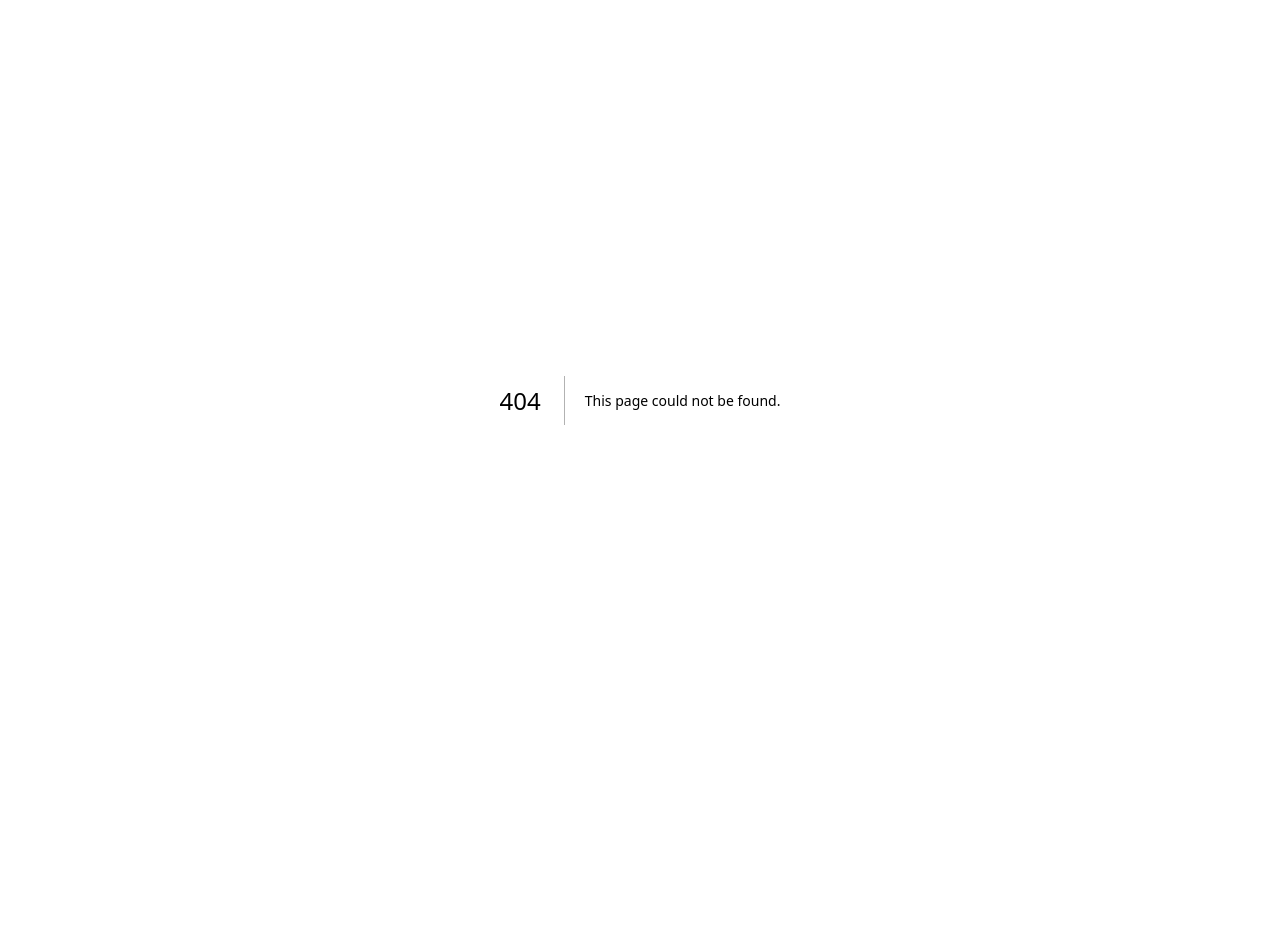
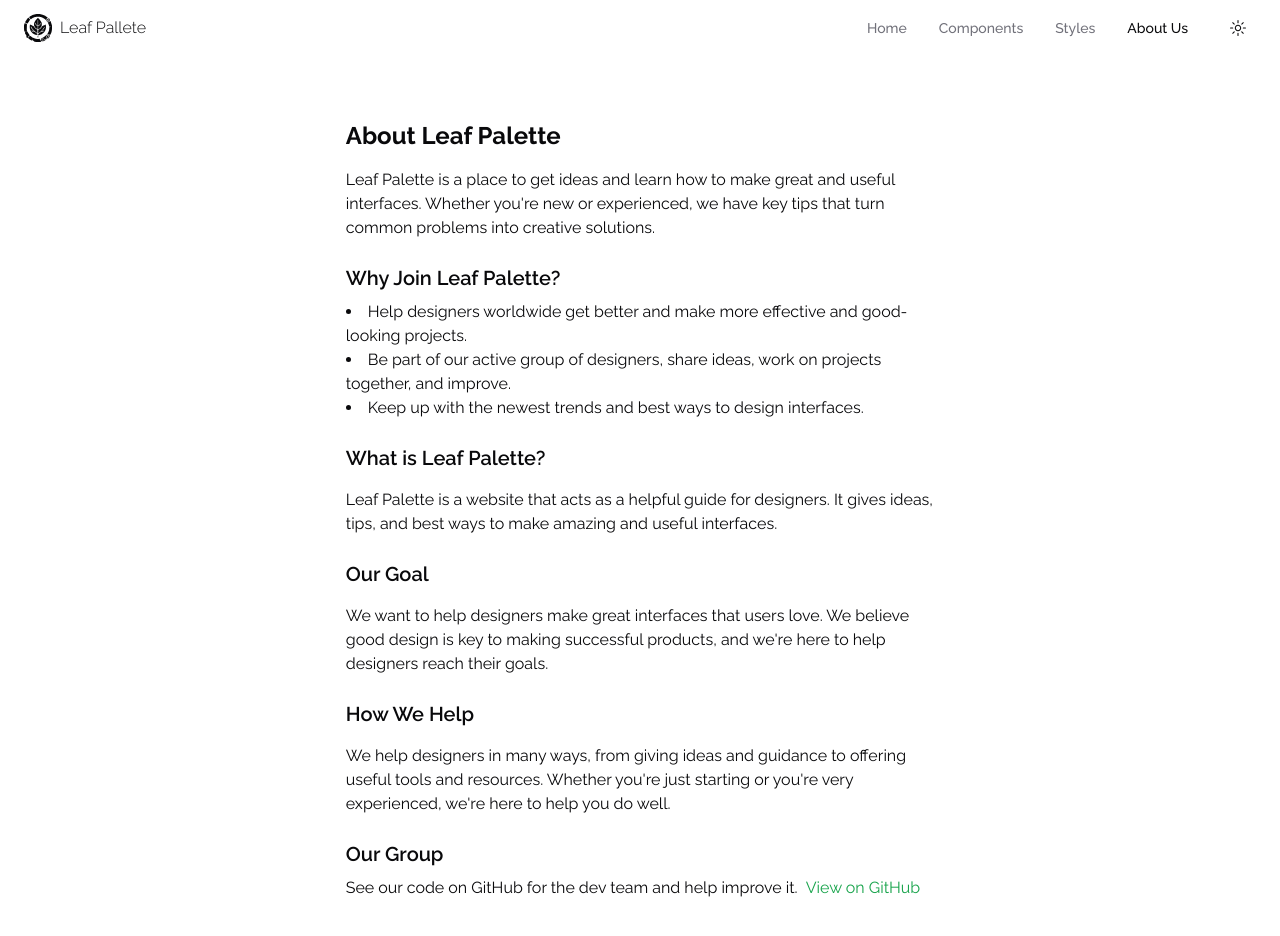
Before and after one commit to Leaf-Pallete/leaf-pallete, a Next.js app: page /about in a window 1280 px wide. Before the commit this address had no page. Shown: the top 936 px of the page. Before the commit the page ends 800 px from the top, so only its background shows below. Built offline with nearby package versions, Linux system fonts and the light colour scheme.

Commit message:
fix: add linkedin page and github repo links

```diff
--- /dev/null
+++ b/app/(about)/about/layout.tsx
@@ -0,0 +1,18 @@
+import Header from "@/components/shared/Header";
+
+interface AboutLayoutProps {
+  children: React.ReactNode;
+}
+
+export default function AboutLayout({ children }: AboutLayoutProps) {
+	return (
+		<div className="flex flex-col max-w-[1440px] mx-auto">
+		<Header />
+		<div className="flex-1 flex">
+			<div className="flex flex-col w-full">
+				<main className="px-6 py-8 w-full h-full">{children}</main>
+			</div>
+		</div>
+		</div>
+	);
+}
--- /dev/null
+++ b/app/(about)/about/page.tsx
@@ -0,0 +1,62 @@
+import React from 'react';
+
+export default function AboutPage() {
+    return (
+        <main className="px-6 py-8 max-w-prose mx-auto">
+            <h1 className="text-2xl font-bold">About Leaf Palette</h1>
+            <p className="mt-4">
+                Leaf Palette is a place to get ideas and learn how to make great and
+                useful interfaces. Whether you're new or experienced, we have key tips
+                that turn common problems into creative solutions.
+            </p>
+            <h2 className="mt-6 text-xl font-semibold">
+                Why Join Leaf Palette?
+            </h2>
+            <ul className="list-disc list-inside mt-2">
+                <li>
+                    Help designers worldwide get better and make more effective and
+                    good-looking projects.
+                </li>
+                <li>
+                    Be part of our active group of designers, share ideas, work on
+                    projects together, and improve.
+                </li>
+                <li>
+                    Keep up with the newest trends and best ways to design interfaces.
+                </li>
+            </ul>
+            <h2 className="mt-6 text-xl font-semibold">What is Leaf Palette?</h2>
+            <p className="mt-4">
+                Leaf Palette is a website that acts as a helpful guide for designers.
+                It gives ideas, tips, and best ways to make amazing and useful interfaces.
+            </p>
+            <h2 className="mt-6 text-xl font-semibold">Our Goal</h2>
+            <p className="mt-4">
+                We want to help designers make great interfaces that users love. We
+                believe good design is key to making successful products, and we're
+                here to help designers reach their goals.
+            </p>
+            <h2 className="mt-6 text-xl font-semibold">How We Help</h2>
+            <p className="mt-4">
+                We help designers in many ways, from giving ideas and guidance to
+                offering useful tools and resources. Whether you're just starting or
+                you're very experienced, we're here to help you do well.
+            </p>
+            <div className="mt-6">
+                <h2 className="text-xl font-semibold">Our Group</h2>
+                <p className="mt-2">
+                    See our code on GitHub for the dev team and help improve it.
+                    <a
+                        href="https://github.com/Leaf-Pallete"
+                        target="_blank"
+                        rel="noopener noreferrer"
+                        className="text-primary hover:text-primary/80 ml-2 inline-flex items-center"
+                    >
+                         View on GitHub
+                    </a>
+                </p>
+            </div>
+
+        </main>
+    );
+}
--- a/components/home/card-ui-components/CardUiComponents.tsx
+++ b/components/home/card-ui-components/CardUiComponents.tsx
@@ -8,7 +8,7 @@ export const CardUiComponents = () => {
 	return (
 		<div className="relative w-full sm:w-[575px] rounded-t-lg sm:rounded-t-xl rounded-b-lg overflow-hidden">
 			<div className="absolute inset-0 bg-gradient-to-b from-[#16A249] to-[#F8C8FF] opacity-20" />
-			<div className="relative z-10 w-full h-[260px] sm:h-[436px] flex flex-col justify-end items-center rounded-t-lg sm:rounded-t-xl cursor-pointer">
+			<div className="relative z-10 w-full h-[260px] sm:h-[436px] flex flex-col justify-end items-center rounded-t-lg sm:rounded-t-xl">
 				<div className="w-[284px] h-[235px] sm:w-[503px] sm:h-[392px] flex flex-col bg-card rounded-t-lg sm:rounded-t-xl">
 					<div>
 						<div className="w-full flex justify-between items-end pl-7 pr-8">
@@ -16,7 +16,7 @@ export const CardUiComponents = () => {
 								Overview
 							</p>
 							<Link
-								href="#"
+								href="/components-module"
 								className={`${cn(buttonVariants({ variant: "secondary" }))} flex gap-1`}
 							>
 								DAILY VISITS
--- a/components/shared/Footer.tsx
+++ b/components/shared/Footer.tsx
@@ -17,45 +17,67 @@ export default function FooterModules() {
 						Empowering designers to create exceptional web experiences
 					</p>
 					<div className="flex gap-6">
-						<Link href="#" target="_blank">
-							<LinkedInLogoIcon className="size-6" />
+						<Link
+							href="https://www.linkedin.com/company/leaf-pallete"
+							target="_blank"
+							className=" duration-300"
+						>
+							<LinkedInLogoIcon className="size-6 hover:text-primary transition-colors duration-300" />
 						</Link>
-						<Link href="#" target="_blank">
-							<DiscordLogoIcon className="size-6" />
+						<Link href="#" target="_blank" className="">
+							<DiscordLogoIcon className="size-6 hover:text-primary transition-colors duration-300" />
 						</Link>
-						<Link href="https://github.com/Leaf-Pallete" target="_blank">
+						<Link
+							href="https://github.com/Leaf-Pallete"
+							target="_blank"
+							className="hover:text-primary transition-colors duration-300"
+						>
 							<GitHubLogoIcon className="size-6" />
 						</Link>
 					</div>
 				</div>
 				<div className="flex items-start gap-20 justify-between">
 					<div className="flex flex-col gap-2">
-						<h2 className="text-2xl text-foreground font-semibold mb-4">
+						<h2 className="text-lg text-foreground font-semibold mb-4">
 							Social
 						</h2>
 						<Link
-							className="text-muted-foreground"
+							className="text-muted-foreground hover:text-foreground"
 							href="https://github.com/Leaf-Pallete"
 							target="_blank"
 						>
 							GitHub
 						</Link>
-						<Link className="text-muted-foreground" href="#" target="_blank">
+						<Link
+							className="text-muted-foreground hover:text-foreground"
+							href="#"
+							target="_blank"
+						>
 							Discord
 						</Link>
-						<Link className="text-muted-foreground" href="#" target="_blank">
+						<Link
+							className="text-muted-foreground hover:text-foreground"
+							href="#"
+							target="_blank"
+						>
 							Linkedin
 						</Link>
 					</div>
 					<div>
 						<div className="flex flex-col gap-2">
-							<h2 className="text-2xl text-foreground font-semibold w-1/2 mb-4">
+							<h2 className="text-lg text-foreground font-semibold w-1/2 mb-4">
 								Important links
 							</h2>
-							<Link className="text-muted-foreground" href="#">
+							<Link
+								className="text-muted-foreground hover:text-foreground"
+								href="#"
+							>
 								About us
 							</Link>
-							<Link className="text-muted-foreground" href="#">
+							<Link
+								className="text-muted-foreground hover:text-foreground"
+								href="#"
+							>
 								Contact Us
 							</Link>
 						</div>
--- a/components/shared/FooterHome.tsx
+++ b/components/shared/FooterHome.tsx
@@ -17,34 +17,46 @@ export default function FooterHome() {
 						Empowering designers to create exceptional web experiences
 					</p>
 					<div className="flex gap-6">
-						<Link href="#" target="_blank">
-							<LinkedInLogoIcon className="size-6" />
+						<Link
+							href="https://www.linkedin.com/company/leaf-pallete"
+							target="_blank"
+							className=" duration-300"
+						>
+							<LinkedInLogoIcon className="size-6 hover:text-primary transition-colors duration-300" />
 						</Link>
-						<Link href="#" target="_blank">
-							<DiscordLogoIcon className="size-6" />
+						<Link href="#" target="_blank" className="">
+							<DiscordLogoIcon className="size-6 hover:text-primary transition-colors duration-300" />
 						</Link>
-						<Link href="https://github.com/Leaf-Pallete" target="_blank">
+						<Link
+							href="https://github.com/Leaf-Pallete"
+							target="_blank"
+							className="hover:text-primary transition-colors duration-300"
+						>
 							<GitHubLogoIcon className="size-6" />
 						</Link>
 					</div>
 				</div>
 				<div className="flex items-start gap-20 justify-between">
 					<div className="flex flex-col gap-2">
-						<h2 className="text-base sm:text-2xl text-foreground font-semibold mb-4">
+						<h2 className="text-lg text-foreground font-semibold mb-4">
 							Social
 						</h2>
 						<Link
-							className="text-muted-foreground"
+							className="text-muted-foreground hover:text-foreground transition-colors duration-300"
 							href="https://github.com/Leaf-Pallete"
 							target="_blank"
 						>
 							GitHub
 						</Link>
-						<Link className="text-muted-foreground" href="#" target="_blank">
+						<Link
+							className="text-muted-foreground hover:text-foreground transition-colors duration-300"
+							href="#"
+							target="_blank"
+						>
 							Discord
 						</Link>
 						<Link
-							className="text-muted-foreground"
+							className="text-muted-foreground hover:text-foreground transition-colors duration-300"
 							href="https://www.linkedin.com/company/leaf-pallete"
 							target="_blank"
 						>
@@ -53,14 +65,14 @@ export default function FooterHome() {
 					</div>
 					<div>
 						<div className="flex flex-col gap-2">
-							<h2 className="text-base sm:text-2xl text-foreground font-semibold w-1/2 mb-4">
+							<h2 className="text-lg text-foreground font-semibold w-1/2 mb-4">
 								Important links
 							</h2>
-							<Link className="text-muted-foreground" href="#">
+							<Link
+								className="text-muted-foreground hover:text-foreground transition-colors duration-300"
+								href="/about"
+							>
 								About us
-							</Link>
-							<Link className="text-muted-foreground" href="#">
-								Contact Us
 							</Link>
 						</div>
 					</div>
--- a/components/shared/Header.tsx
+++ b/components/shared/Header.tsx
@@ -20,7 +20,7 @@ const Header = () => {
 				"sticky top-0 z-50 w-full border-border/40 bg-background/95 backdrop-blur supports-[backdrop-filter]:bg-background/60 h-14",
 			)}
 		>
-			<div className="flex items-center justify-between px-6 sm:px-8 h-full max-w-[1440px] mx-auto">
+			<div className="flex items-center justify-between px-6  h-full max-w-[1440px] mx-auto">
 				<Logo />
 				<DesktopNav currentPath={pathname} />
 				<MobileNavContent currentPath={pathname} />
--- a/config/headerLinks.ts
+++ b/config/headerLinks.ts
@@ -23,7 +23,7 @@ export const headerLinks: HeaderLink[] = [
 	},
 	{
 		id: 4,
-		href: "#",
+		href: "/about",
 		title: "Click here to go to About Us",
 		text: "About Us",
 	},
```
Also changed, not shown: public/hero-image-dark.svg, public/image-hero.svg.
